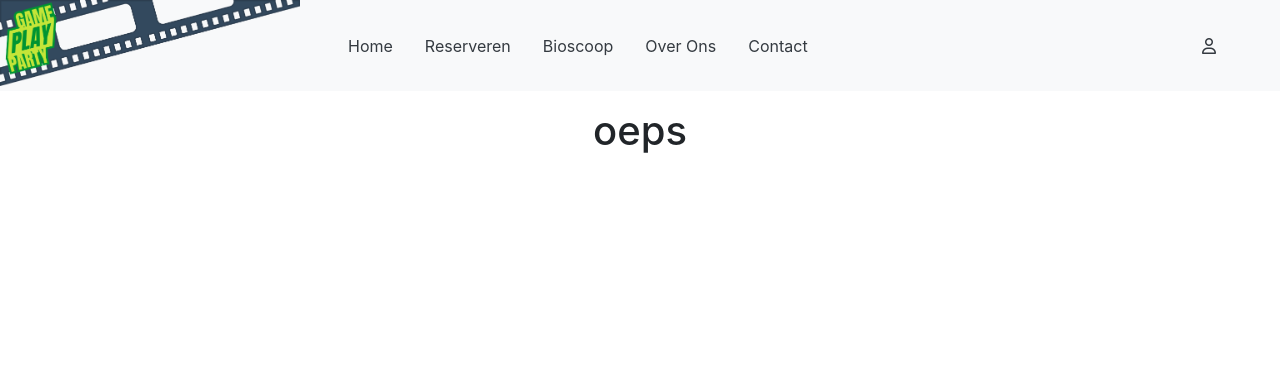
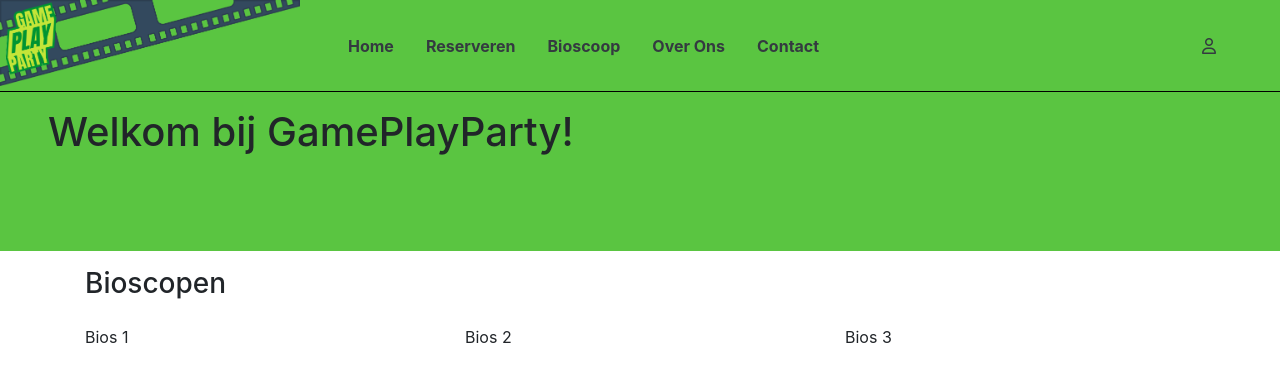
Before and after one commit to PodaPunde-GamePlayParty/PodaPunde, a PHP site: page /mm/ in a window 1280 px wide. Shown: the top 382 px of the page. Run offline with PHP 8.4, Linux system fonts and the light colour scheme; some libraries are stand-ins or nearby versions.

Commit message:
homepage bijgewerkt

```diff
--- a/app/views/fragments/header.php
+++ b/app/views/fragments/header.php
@@ -9,12 +9,7 @@
     <link href="https://stackpath.bootstrapcdn.com/font-awesome/4.7.0/css/font-awesome.min.css" rel="stylesheet"
         integrity="sha384-wvfXpqpZZVQGK6TAh5PVlGOfQNHSoD2xbE+QkPxCAFlNEevoEH3Sl0sibVcOQVnN" crossorigin="anonymous">
 
-    <!-- jQuery (necessary for Bootstrap's JavaScript plugins) -->
-    <script src="https://ajax.googleapis.com/ajax/libs/jquery/1.12.4/jquery.min.js"></script>
-    <!-- Include all compiled plugins (below), or include individual files as needed -->
-    <script src="js/bootstrap.min.js"></script>
-    <!-- Fontawesome -->
-    <script src="https://use.fontawesome.com/c6692de691.js"></script>
+    <link rel="stylesheet" href="<?php echo URLROOT; ?>/public/css/custom.css">
     <title><?php echo SITENAME; ?></title>
 </head>
 
--- a/app/views/fragments/navbar.php
+++ b/app/views/fragments/navbar.php
@@ -1,4 +1,4 @@
-<nav class="navbar navbar-expand-lg navbar-light bg-light p-0">
+<nav class="navbar navbar-expand-lg navbar-light p-0">
     <button class="navbar-toggler" type="button" data-toggle="collapse" data-target="#navbarTogglerDemo01"
         aria-controls="navbarTogglerDemo01" aria-expanded="false" aria-label="Toggle navigation">
         <span class="navbar-toggler-icon"></span>
@@ -9,23 +9,23 @@
         </a>
         <ul class="navbar-nav mr-auto mt-2 mt-lg-0">
             <li class="nav-item active">
-                <a class="text-dark nav-link px-3" href="<?php echo URLROOT; ?>/pages/index">Home</a>
+                <a class="text-dark nav-link px-3 font-weight-bold" href="<?php echo URLROOT; ?>/pages/index">Home</a>
             </li>
             <li class="nav-item">
-                <a class="nav-item text-dark nav-link px-3" href="<?php echo URLROOT; ?>">Reserveren</a>
+                <a class="text-dark nav-link px-3 font-weight-bold" href="<?php echo URLROOT; ?>">Reserveren</a>
             </li>
             <li class="nav-item">
-                <a class="nav-item text-dark nav-link px-3" href="<?php echo URLROOT; ?>">Bioscoop</a>
+                <a class="text-dark nav-link px-3 font-weight-bold" href="<?php echo URLROOT; ?>">Bioscoop</a>
             </li>
             <li class="nav-item">
-                <a class="nav-item text-dark nav-link px-3" href="<?php echo URLROOT; ?>">Over Ons</a>
+                <a class="text-dark nav-link px-3 font-weight-bold" href="<?php echo URLROOT; ?>">Over Ons</a>
             </li>
             <li class="nav-item">
-                <a class="nav-item text-dark nav-link px-3" href="<?php echo URLROOT; ?>">Contact</a>
+                <a class="text-dark nav-link px-3 font-weight-bold" href="<?php echo URLROOT; ?>">Contact</a>
             </li>
         </ul>
         <form class="form-inline my-2 my-lg-0 pr-5">
-            <a class="nav-item text-dark nav-link px-3" href="<?php echo URLROOT; ?>#">
+            <a class="nav-item text-dark nav-link px-3 font-weight-bold" href="<?php echo URLROOT; ?>#">
                 <i class="far fa-user"></i>
             </a>
         </form>
--- a/app/views/pages/index.php
+++ b/app/views/pages/index.php
@@ -1,7 +1,27 @@
 <?php include APPROOT."/views/fragments/header.php"; ?>
 
-<div class="container mt-3">
-    <h1 class="text-center">oeps</h1>
+<div class="header container-fullwidth border-top">
+    <div class="row">
+        <div class="col-lg-6 col-12">
+            <h1 class="ml-lg-5 mt-lg-3">Welkom bij GamePlayParty!</h1>
+        </div>
+    </div>
+</div>
+
+<div class="container mt-lg-3">
+    <h3>Bioscopen</h3>
+
+    <div class="row mt-lg-4">
+        <div class="col-4">
+            <p>Bios 1</p>
+        </div>
+        <div class="col-4">
+            <p>Bios 2</p>
+        </div>
+        <div class="col-4">
+            <p>Bios 3</p>
+        </div>
+    </div>
 </div>
 
 <?php include APPROOT."/views/fragments/footer.php"; ?>
--- a/public/css/custom.css
+++ b/public/css/custom.css
@@ -1,3 +1,12 @@
-p {
-	color: blue;
+.header {
+    background-color: #5ac541!important;
+    height: 20vh;
 }
+
+.navbar {
+    background-color: #5ac541!important;
+}
+
+.border-top {
+    border-color: black!important;
+}
```
